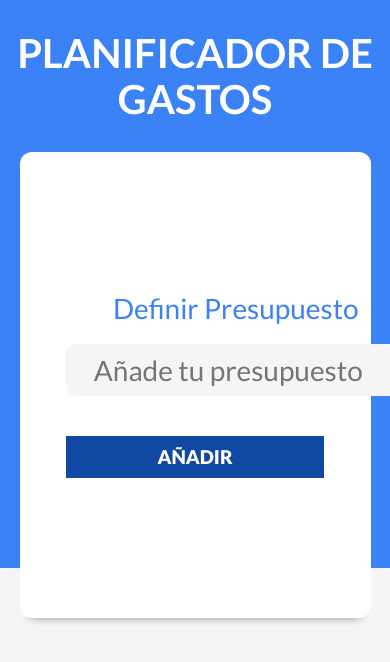
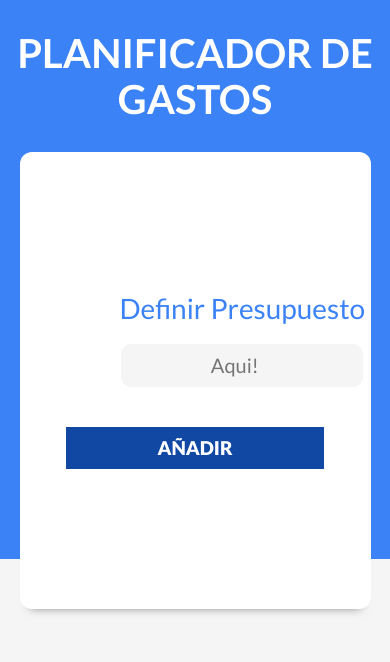
Before and after one commit to aguscolaizzo/control-gastos, a React (Vite) app: page / in a window 390 px wide. Shown: the top 662 px of the page. Built offline with nearby package versions, Linux system fonts and the light colour scheme.

Commit message:
Mejorando web responsive

```diff
--- a/src/components/NuevoPresupuesto.jsx
+++ b/src/components/NuevoPresupuesto.jsx
@@ -26,7 +26,7 @@ const NuevoPresupuesto = ({presupuesto, setPresupuesto, isValidPresupuesto ,setI
                 <input
                     className='nuevo-presupuesto'
                     type="number"
-                    placeholder='Añade tu presupuesto'
+                    placeholder='Aqui!'
                     value={presupuesto}
                     onChange={ e => setPresupuesto(Number(e.target.value))}
                 />
--- a/src/index.css
+++ b/src/index.css
@@ -181,10 +181,14 @@ header h1 {
         margin-bottom: 0;
     }
 }
-.formulario input[type="text"].nuevo-presupuesto,
-.formulario input[type="number"].nuevo-presupuesto {
+.formulario input[type="text"].nuevo-presupuesto{
     font-size: 2.8rem;
     text-align: center;
+}
+.formulario input[type="number"].nuevo-presupuesto {
+    font-size: 2rem;
+    text-align: center;
+    margin: 0px 55px 0px 55px;
 }
 
 .contenedor-presupuesto svg {
```
